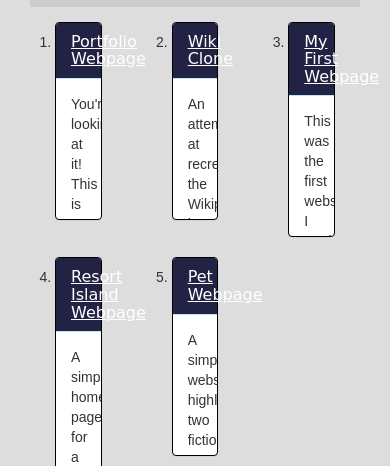
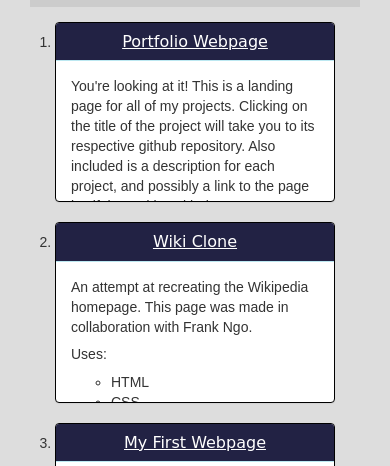
Before and after one commit to camander321/portfolio, a plain HTML site: page index.html in a window 390 px wide. Shown: the part 377-843 px from the top of the page. Drawn offline with nearby package versions, Linux system fonts and the light colour scheme.

Commit message:
adjust bootstrap grid layout for small screens

```diff
--- a/index.html
+++ b/index.html
@@ -50,7 +50,7 @@
             <ol>
 
               <!-- Portfolio -->
-              <div class="col-xs-4">
+              <div class="col-sm-4">
                 <li class="panel panel-info project-panel">
                   <div class="panel-heading">
                     <h3 class="panel-title project-title"><a href="https://github.com/camander321/portfolio">Portfolio Webpage</a></h3>
@@ -69,7 +69,7 @@
               </div>
 
               <!-- Wiki Clone -->
-              <div class="col-xs-4">
+              <div class="col-sm-4">
                 <li class="panel panel-info project-panel">
                   <div class="panel-heading">
                     <h3 class="panel-title project-title"><a href="https://github.com/camander321/Wiki-Clone">Wiki Clone</a></h3>
@@ -88,7 +88,7 @@
               </div>
 
               <!-- First Website -->
-              <div class="col-xs-4">
+              <div class="col-sm-4">
                 <li class="panel panel-info project-panel">
                   <div class="panel-heading">
                     <h3 class="panel-title project-title"><a href="https://github.com/camander321/firstwebsite">My First Webpage</a></h3>
@@ -106,7 +106,7 @@
               </div>
 
               <!-- Resort Website -->
-              <div class="col-xs-4">
+              <div class="col-sm-4">
                 <li class="panel panel-info project-panel">
                   <div class="panel-heading">
                     <h3 class="panel-title project-title"><a href="https://github.com/camander321/resortWebsite">Resort Island Webpage</a></h3>
@@ -124,7 +124,7 @@
               </div>
 
               <!-- Pet Website -->
-              <div class="col-xs-4">
+              <div class="col-sm-4">
                 <li class="panel panel-info project-panel">
                   <div class="panel-heading">
                     <h3 class="panel-title project-title"><a href="https://github.com/camander321/pet-website">Pet Webpage</a></h3>
```
